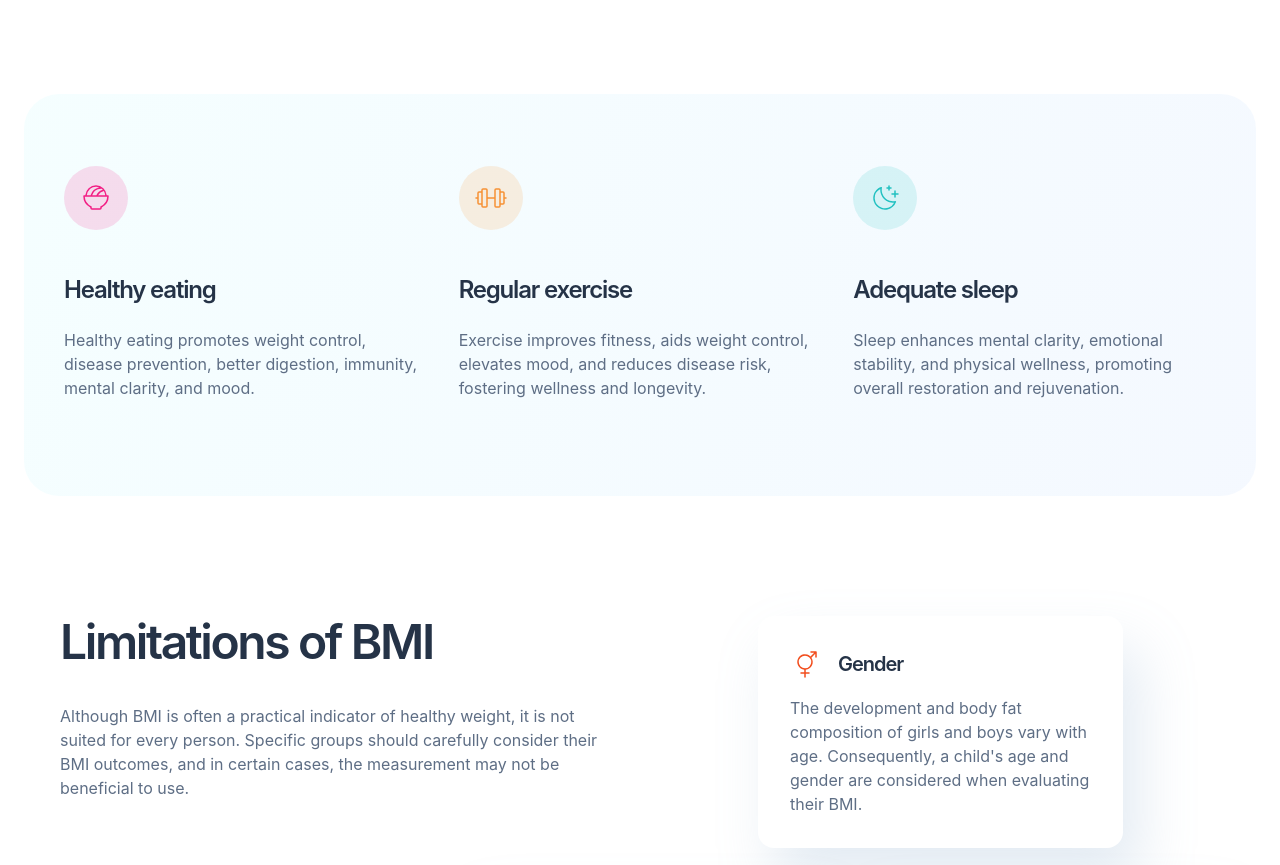
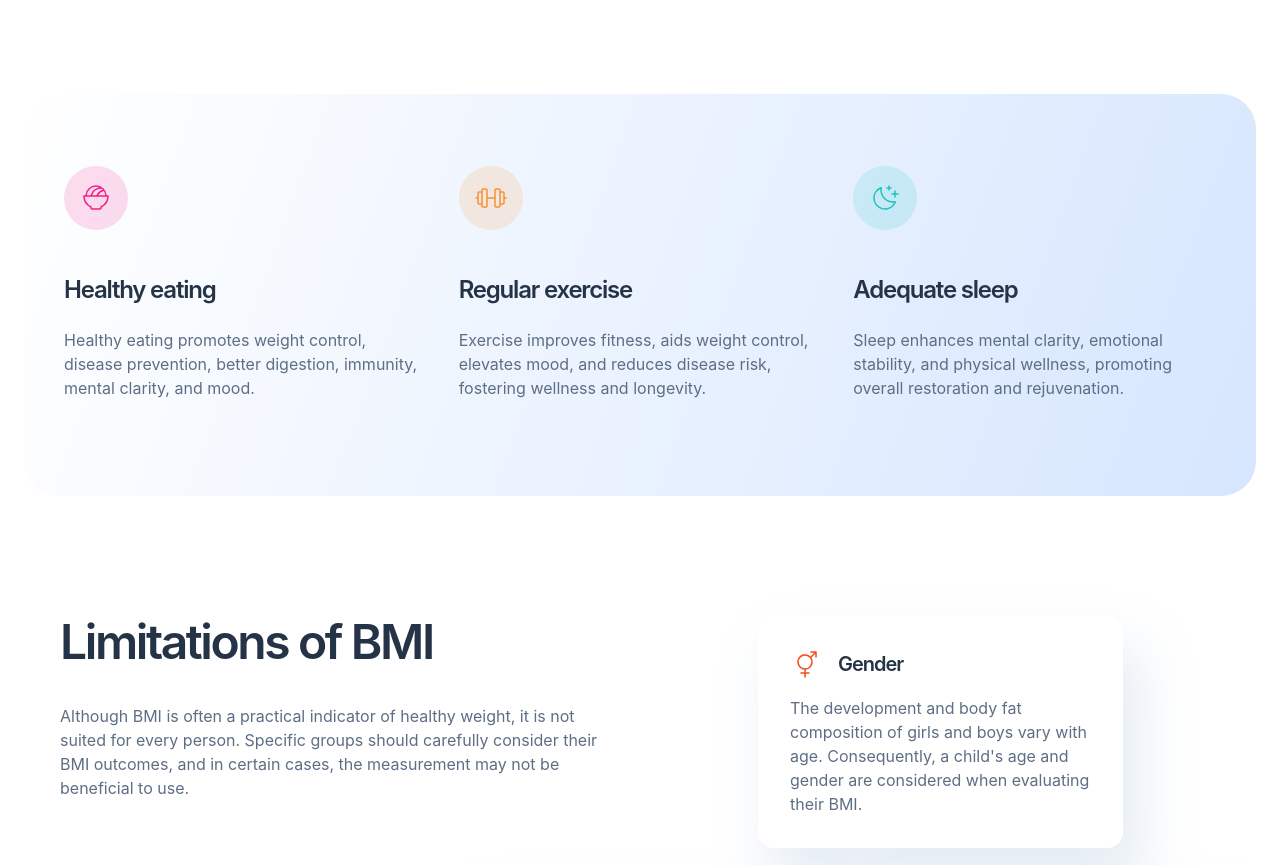
Before and after one commit to pchupchu/bmi-calculator, a React (Create React App) app: page / in a window 1280 px wide. Shown: the part 1337-2202 px from the top of the page. Built offline with nearby package versions, Linux system fonts and the light colour scheme.

Commit message:
Fix gradient in Guidance

```diff
--- a/src/components/Guidance/Guidance.css
+++ b/src/components/Guidance/Guidance.css
@@ -1,6 +1,6 @@
 .guidance {
   padding: 56px 20px;
-  background: var(--light-gradient);
+  background: var(--gradient);
 }
 
 @media screen and (min-width: 480px) {
```
